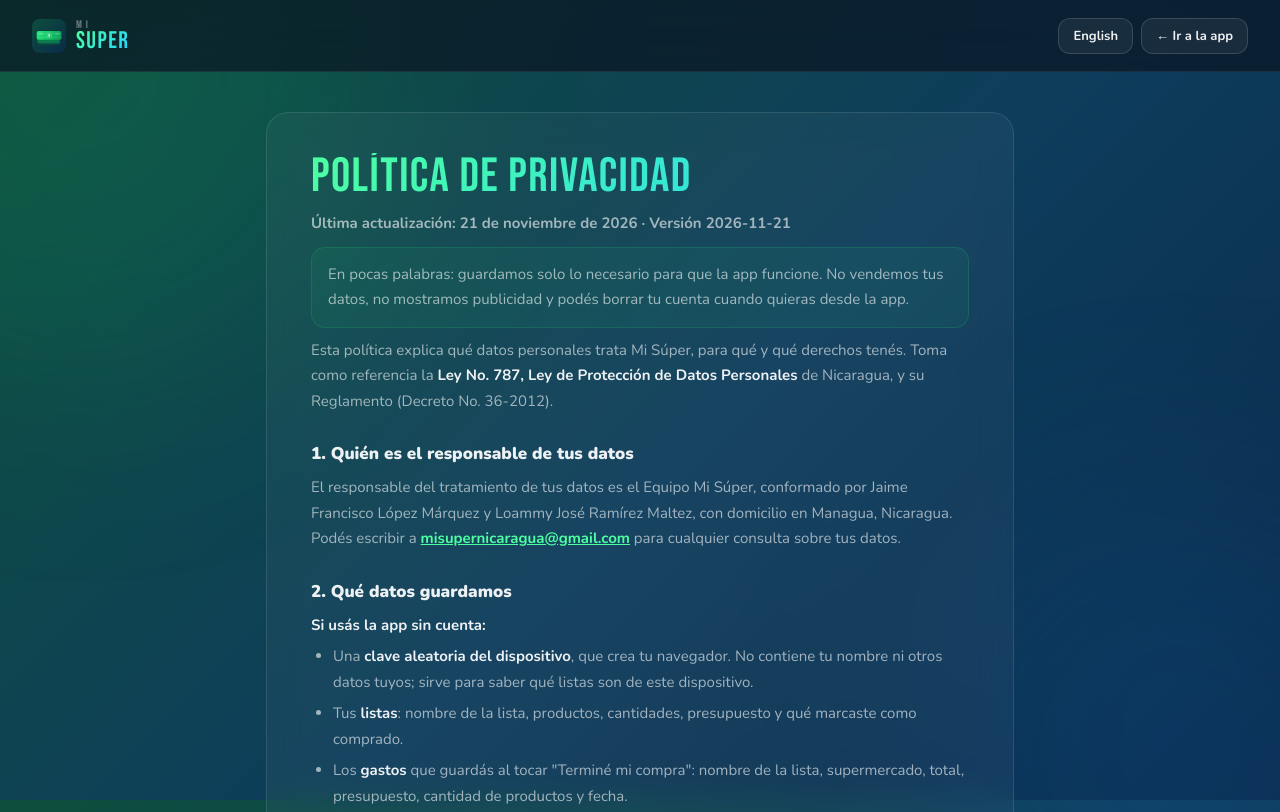
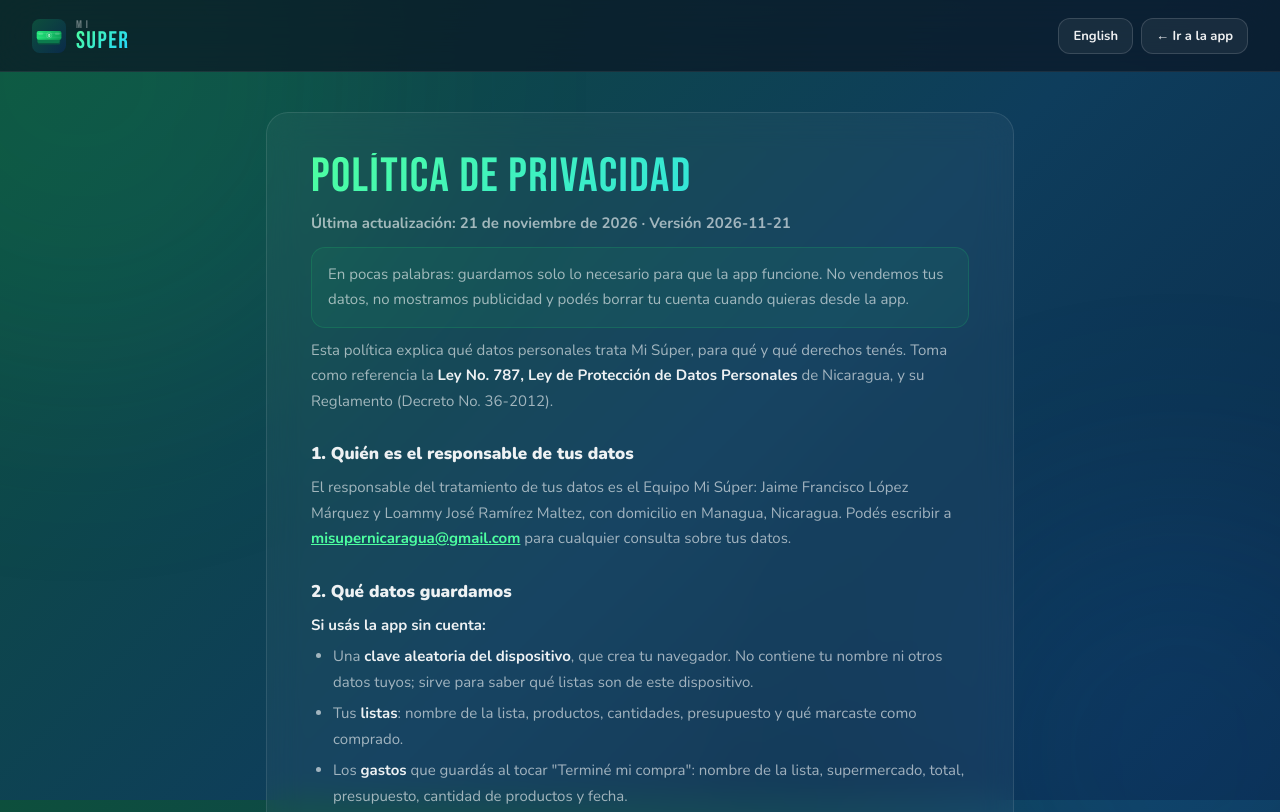
Before and after one commit to Mi-Super-app/MiSuper-App, a plain HTML site: page frontend/privacidad.html in a window 1280 px wide. Shown: the top 812 px of the page. Drawn offline with nearby package versions, Linux system fonts and the light colour scheme.

Commit message:
Términos y Privacidad: "Equipo Mi Súper: Jaime Francisco López Márquez y Loammy José Ramírez Maltez" en español e inglés
Co-Authored-By: Claude Opus 5.5 <noreply@anthropic.com>

```diff
--- a/frontend/privacidad.html
+++ b/frontend/privacidad.html
@@ -7,7 +7,7 @@
   de Nicaragua, y su Reglamento (Decreto No. 36-2012). No cita artículos
   específicos: el abogado puede agregar las referencias exactas que correspondan.
   Antes de publicarlo:
-    1. Datos del responsable ya completados: Equipo Mi Súper (Jaime Francisco López Márquez y Loammy José Ramírez Maltez),
+    1. Datos del responsable ya completados: Equipo Mi Súper: Jaime Francisco López Márquez y Loammy José Ramírez Maltez,
        misupernicaragua@gmail.com, Managua, Nicaragua. Los reportes de precios
        se borran solos a los 6 meses (backend/models/Reporte.js).
     2. Confirma qué servicio de correo usas para "Olvidé mi contraseña"
@@ -78,7 +78,7 @@
         Reglamento (Decreto No. 36-2012).</p>
 
       <h2 id="responsable">1. Quién es el responsable de tus datos</h2>
-      <p>El responsable del tratamiento de tus datos es el Equipo Mi Súper, conformado por Jaime Francisco López Márquez y Loammy José Ramírez Maltez, con
+      <p>El responsable del tratamiento de tus datos es el Equipo Mi Súper: Jaime Francisco López Márquez y Loammy José Ramírez Maltez, con
         domicilio en Managua, Nicaragua. Podés escribir a
         <a href="mailto:misupernicaragua@gmail.com">misupernicaragua@gmail.com</a> para cualquier consulta sobre tus datos.</p>
 
@@ -203,7 +203,7 @@
         el cambio es importante, lo avisaremos dentro de la app.</p>
 
       <h2 id="contacto">11. Contacto</h2>
-      <p>Responsable: Equipo Mi Súper, conformado por Jaime Francisco López Márquez y Loammy José Ramírez Maltez<br>
+      <p>Equipo Mi Súper: Jaime Francisco López Márquez y Loammy José Ramírez Maltez<br>
         Correo: <a href="mailto:misupernicaragua@gmail.com">misupernicaragua@gmail.com</a><br>
         Ciudad: Managua, Nicaragua</p>
       <p>Ver también los <a href="terminos.html">Términos de uso</a>.</p>
@@ -223,7 +223,7 @@
         English versions, the Spanish version prevails.</p>
 
       <h2>1. Who is responsible for your data</h2>
-      <p>The party responsible for your data is the Mi Súper Team (Equipo Mi Súper), made up of Jaime Francisco López Márquez and Loammy José Ramírez Maltez, based in
+      <p>The party responsible for your data is the Equipo Mi Súper: Jaime Francisco López Márquez y Loammy José Ramírez Maltez, based in
         Managua, Nicaragua. You can write to
         <a href="mailto:misupernicaragua@gmail.com">misupernicaragua@gmail.com</a> with any question about your data.</p>
 
@@ -346,7 +346,7 @@
         important, we will announce it inside the app.</p>
 
       <h2>11. Contact</h2>
-      <p>Responsible: the Mi Súper Team (Equipo Mi Súper), made up of Jaime Francisco López Márquez and Loammy José Ramírez Maltez<br>
+      <p>Equipo Mi Súper: Jaime Francisco López Márquez y Loammy José Ramírez Maltez<br>
         Email: <a href="mailto:misupernicaragua@gmail.com">misupernicaragua@gmail.com</a><br>
         City: Managua, Nicaragua</p>
       <p>See also the <a href="terminos.html">Terms of use</a>.</p>
--- a/frontend/sw.js
+++ b/frontend/sw.js
@@ -9,7 +9,7 @@
    Si cambiás archivos y querés forzar que todos los teléfonos
    descarguen la versión nueva, subí el número de VERSION.
    ══════════════════════════════════════════════════════════ */
-const VERSION = 'misuper-v17';
+const VERSION = 'misuper-v18';
 const ARCHIVOS = [
   './', 'index.html', 'app.html', 'terminos.html', 'privacidad.html',
   'css/style.css', 'css/app.css', 'css/theme.css', 'css/animaciones.css', 'css/legal.css',
```
Also changed, not shown: frontend/terminos.html (+3 -3 lines).
